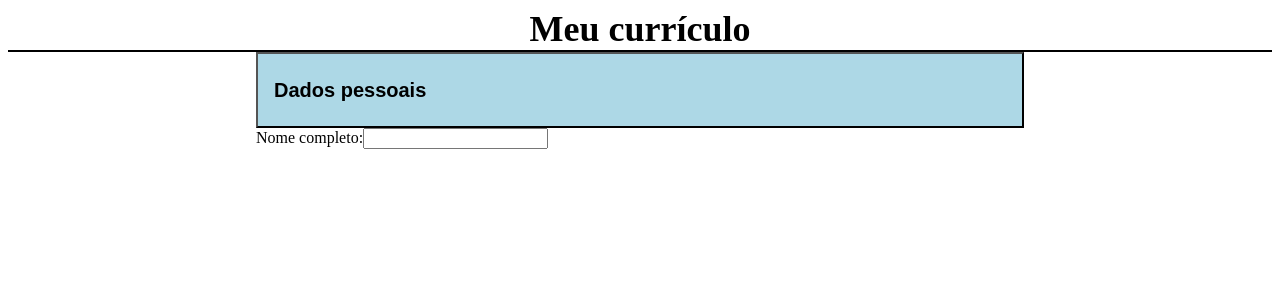
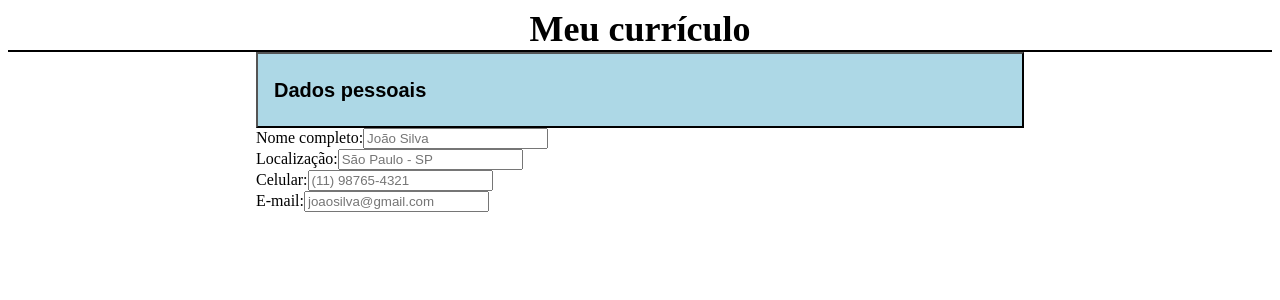
Before and after one commit to Diego-Moreira8/cv-app, a React (Vite) app: page / in a window 1280 px wide. Shown: the top 300 px of the page. Built offline with nearby package versions, Linux system fonts and the light colour scheme; the HTML template or start-up script is replaced by a standard one.

Commit message:
feat: personal data inputs

```diff
--- a/src/components/CVForms.tsx
+++ b/src/components/CVForms.tsx
@@ -4,18 +4,36 @@ import PersonalDataForm from "./PersonalDataForm";
 
 type PersonalData = {
   name: string;
+  location: string;
+  phone: string;
+  email: string;
 };
 
 export type CVData = {
   personalData: PersonalData;
 };
 
-export type CVAction = {
-  type: "SET_NAME";
-  value: string;
+export type CVAction =
+  | {
+      type: "SET_NAME";
+      value: string;
+    }
+  | {
+      type: "SET_LOCATION";
+      value: string;
+    }
+  | {
+      type: "SET_PHONE";
+      value: string;
+    }
+  | {
+      type: "SET_EMAIL";
+      value: string;
+    };
+
+const INITIAL_CV: CVData = {
+  personalData: { name: "", location: "", phone: "", email: "" },
 };
-
-const INITIAL_CV: CVData = { personalData: { name: "" } };
 
 function cvReducer(state: CVData, action: CVAction) {
   switch (action.type) {
@@ -23,6 +41,21 @@ function cvReducer(state: CVData, action: CVAction) {
       return {
         ...state,
         personalData: { ...state.personalData, name: action.value },
+      };
+    case "SET_LOCATION":
+      return {
+        ...state,
+        personalData: { ...state.personalData, location: action.value },
+      };
+    case "SET_PHONE":
+      return {
+        ...state,
+        personalData: { ...state.personalData, phone: action.value },
+      };
+    case "SET_EMAIL":
+      return {
+        ...state,
+        personalData: { ...state.personalData, email: action.value },
       };
   }
 }
--- a/src/components/PersonalDataForm.tsx
+++ b/src/components/PersonalDataForm.tsx
@@ -11,24 +11,76 @@ export default function PersonalDataForm({
   cvState,
   cvDispatch,
 }: PersonalDataFormProps) {
-  const { name } = cvState.personalData;
+  const { name, location, phone, email } = cvState.personalData;
 
-  const fullNameId = useId();
+  const fullNameInputId = useId();
+  const locationInputId = useId();
+  const phoneInputId = useId();
+  const emailInputId = useId();
 
   function handleFullNameChange(e: React.ChangeEvent<HTMLInputElement>) {
     cvDispatch({ type: "SET_NAME", value: e.target.value });
   }
 
+  function handleLocationChange(e: React.ChangeEvent<HTMLInputElement>) {
+    cvDispatch({ type: "SET_LOCATION", value: e.target.value });
+  }
+
+  function handlePhoneChange(e: React.ChangeEvent<HTMLInputElement>) {
+    cvDispatch({ type: "SET_PHONE", value: e.target.value });
+  }
+
+  function handleEmailChange(e: React.ChangeEvent<HTMLInputElement>) {
+    cvDispatch({ type: "SET_EMAIL", value: e.target.value });
+  }
+
   return (
     <Group title="Dados pessoais">
       <div>
-        <label htmlFor={fullNameId}>Nome completo:</label>
+        <label htmlFor={fullNameInputId}>Nome completo:</label>
         <input
           type="text"
           name="fullName"
-          id={fullNameId}
+          id={fullNameInputId}
+          placeholder="João Silva"
           value={name}
           onChange={handleFullNameChange}
+        />
+      </div>
+
+      <div>
+        <label htmlFor={locationInputId}>Localização:</label>
+        <input
+          type="text"
+          name="location"
+          id={locationInputId}
+          placeholder="São Paulo - SP"
+          value={location}
+          onChange={handleLocationChange}
+        />
+      </div>
+
+      <div>
+        <label htmlFor={phoneInputId}>Celular:</label>
+        <input
+          type="text"
+          name="phone"
+          id={phoneInputId}
+          placeholder="(11) 98765-4321"
+          value={phone}
+          onChange={handlePhoneChange}
+        />
+      </div>
+
+      <div>
+        <label htmlFor={emailInputId}>E-mail:</label>
+        <input
+          type="email"
+          name="email"
+          id={emailInputId}
+          placeholder="joaosilva@gmail.com"
+          value={email}
+          onChange={handleEmailChange}
         />
       </div>
     </Group>
```
